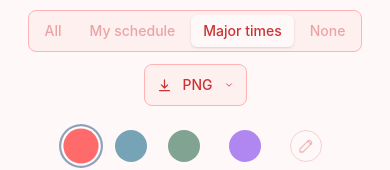
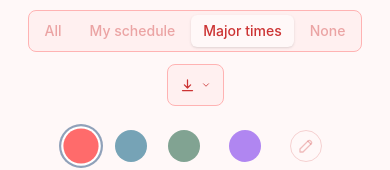
Before and after one commit to hungerbk/dayframe, a React (Vite) app: page / in a window 390 px wide. Shown: the part 434-604 px from the top of the page. Built offline with nearby package versions, Linux system fonts and the light colour scheme.

Commit message:
design: 모바일에서는 다운로드 버튼 PNG 문구 삭제
- 문구 삭제로 인해 height 줄어드는 문제 > h 고정값으로 변경

```diff
--- a/src/components/ui/DownloadButton.tsx
+++ b/src/components/ui/DownloadButton.tsx
@@ -34,9 +34,9 @@ export default function DownloadButton({ isDownloading, onDownload, disabled }:
         disabled={isDownloading || disabled}
         aria-label={t("download.ariaLabel")}
         aria-expanded={open}
-        className={`flex items-center gap-1.5 px-3 py-2.5 rounded-lg border border-border bg-background text-text text-sm font-medium transition-colors disabled:opacity-50 ${isDownloading || disabled ? "pointer-events-none" : "hover:bg-border/30 active:opacity-80"}`}>
+        className={`flex items-center h-10.5 gap-1.5 px-3 rounded-lg border border-border bg-background text-text text-sm font-medium transition-colors disabled:opacity-50 ${isDownloading || disabled ? "pointer-events-none" : "hover:bg-border/30 active:opacity-80"}`}>
         <Icon name="download" width="15" height="15" />
-        <span className="inline-block w-10 text-center">PNG</span>
+        <span className="hidden lg:inline-block w-10 text-center">PNG</span>
         <Icon name="chevronDown" width="10" height="10" className={`transition-transform ${open ? "rotate-180" : ""}`} />
       </button>
       {open && (
```
